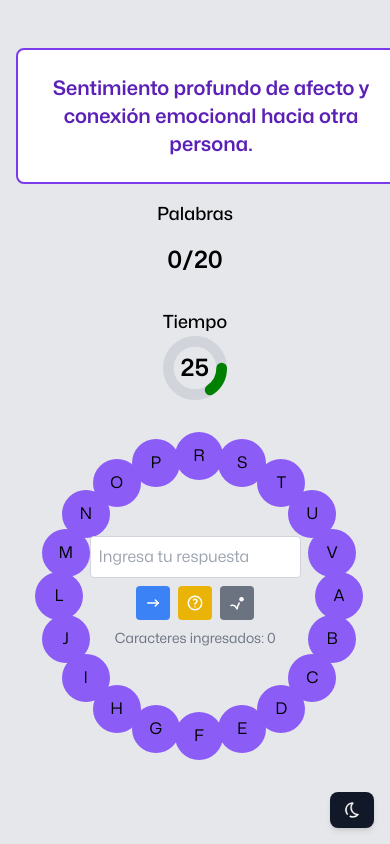
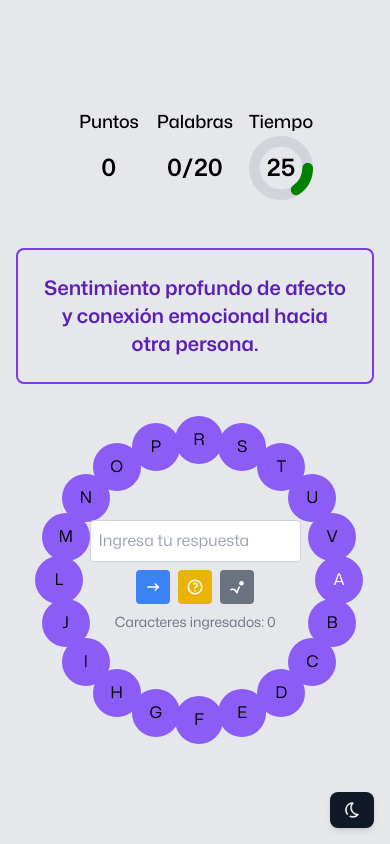
Before and after one commit to appcresi/cresi-play, a Next.js app: page /pasapalabras in a window 390 px wide. Built offline with nearby package versions, Linux system fonts and the light colour scheme; no server answers.

Commit message:
red incorrect

```diff
--- a/app/(routes)/pasapalabras/components/AlphabetCircle.tsx
+++ b/app/(routes)/pasapalabras/components/AlphabetCircle.tsx
@@ -4,11 +4,11 @@ interface AlphabetCircleProps {
   letters: string[];
   guessedLetters: Set<string>;
   passedLetters: Set<string>;
-  isIncorrect: boolean;
+  incorrectLetters: Set<string>;
   currentLetter: string;
 }
 
-const AlphabetCircle: React.FC<AlphabetCircleProps> = ({ letters, guessedLetters, passedLetters, isIncorrect, currentLetter }) => {
+const AlphabetCircle: React.FC<AlphabetCircleProps> = ({ letters, guessedLetters, passedLetters, incorrectLetters, currentLetter }) => {
   const radius = 140;
   const center = 128;
 
@@ -22,12 +22,16 @@ const AlphabetCircle: React.FC<AlphabetCircleProps> = ({ letters, guessedLetters
 
           const isGuessed = guessedLetters.has(letter);
           const isPassed = passedLetters.has(letter);
+          const isIncorrect = incorrectLetters.has(letter);
           const isCurrent = letter === currentLetter;
 
-          // Define the class names based on the conditions
+          // Aplicar el color basado en las condiciones
           const classNames = `absolute flex items-center justify-center w-12 h-12 rounded-full transition-colors duration-300
-            ${isGuessed ? 'bg-green-500 text-white' : isPassed ? 'bg-gray-500 text-white' : 'bg-violet-500'}
-            ${isCurrent && isIncorrect ? 'bg-red-500 text-white' : ''}`;
+            ${isGuessed ? 'bg-green-500 text-white' :
+              isPassed ? 'bg-gray-500 text-white' :
+              isIncorrect ? 'bg-red-500 text-white' :
+              'bg-violet-500'}
+            ${isCurrent ? 'text-white' : ''}`;
 
           return (
             <div
--- a/app/(routes)/pasapalabras/components/DefinitionDisplay.tsx
+++ b/app/(routes)/pasapalabras/components/DefinitionDisplay.tsx
@@ -4,7 +4,7 @@ interface DefinitionDisplayProps {
 
 const DefinitionDisplay: React.FC<DefinitionDisplayProps> = ({ definition }) => {
   return (
-    <div className="text-center bg-white  p-6 border-2 border-violet-600 rounded-lg mt-4">
+    <div className="flex flex-col items-center">
       <p className="text-xl font-semibold text-violet-800 break-words">{definition}</p>
     </div>
 
--- a/app/(routes)/pasapalabras/components/ScoreCounter.tsx
+++ b/app/(routes)/pasapalabras/components/ScoreCounter.tsx
@@ -9,7 +9,9 @@ const ScoreCounter: React.FC<ScoreCounterProps> = ({ score }) => {
     <div className="flex flex-col items-center">
       <p className="font-medium text-lg">Puntos</p>
       <div className="relative w-16 h-16 flex items-center justify-center">
-        <p className='flex items-center justify-center absolute inset-0 text-2xl font-semibold'>{score}</p>
+        <div className='flex items-center justify-center absolute inset-0 text-2xl font-semibold'>
+          {score}
+        </div>
       </div>
     </div>
   );
--- a/app/(routes)/pasapalabras/components/Wordgame.tsx
+++ b/app/(routes)/pasapalabras/components/Wordgame.tsx
@@ -55,7 +55,11 @@ const Home = () => {
     resetTimer(); // Reset timer when moving to next letter
   };
 
+  const [incorrectLetters, setIncorrectLetters] = useState<Set<string>>(new Set());
+
+// Modificar handleSubmit para actualizar incorrectLetters en caso de error
 const handleSubmit = (value: string) => {
+  if (!currentWord) return;
   if (currentWord && value.toLowerCase() === currentWord.palabra.toLowerCase()) {
     setGuessedLetters((prev) => new Set(prev).add(currentWord.palabra.charAt(0)));
     setScore((prev) => prev + 1);
@@ -63,16 +67,20 @@ const Home = () => {
     moveToNextLetter();
   } else {
     toast.error('Incorrecto. Intenta de nuevo.');
+    setIncorrectLetters((prev) => new Set(prev).add(currentWord.palabra.charAt(0)));
     setIsIncorrect(true);
+
     // Mueve a la siguiente letra después de un breve retraso
     setTimeout(() => {
       moveToNextLetter();
     }, 1000); // Espera 1 segundo antes de mover a la siguiente letra
   }
+
   if (progress + 1 === maxWords) {
     handleGameEnd();
   }
 };
+
 
   const handlePass = () => {
     const currentLetter = letters[currentLetterIndex];
@@ -101,13 +109,14 @@ const Home = () => {
 
   const resetGame = () => {
     setCurrentLetterIndex(0);
-    setGuessedLetters(new Set());
-    setPassedLetters(new Set());
+    setGuessedLetters(new Set()); // Limpia las letras adivinadas
+    setPassedLetters(new Set());  // Limpia las letras pasadas
+    setIncorrectLetters(new Set()); // Limpia las letras incorrectas
     setScore(0);
     setProgress(0);
     setIsIncorrect(false);
     setUsedWords([]);
-    resetTimer(); // Reset timer when resetting the game
+    resetTimer(); // Reinicia el temporizador
   };
 
   const toggleNightMode = () => {
@@ -143,7 +152,7 @@ const Home = () => {
 
   return (
     <main className={`px-4 min-h-screen flex flex-col justify-center ${isNightMode ? 'bg-gray-800 text-white' : 'bg-gray-200 text-black'} gap-8`}>
-      <div className="flex flex-col lg:flex-row gap-4 items-center justify-center">
+      <div className="flex flex-row gap-4 items-center justify-center">
         <ScoreCounter score={score} />
         <ProgressBar progress={progress} total={maxWords} />
         {/* Timer Display */}
@@ -175,7 +184,7 @@ const Home = () => {
         </div>
       </div>
 
-      <div className="fixed w-full top-8 lg:static text-center">
+      <div className="text-center p-6 border-2 border-violet-600 rounded-lg mt-4">
         {currentWord && <DefinitionDisplay definition={currentWord.definicion} />}
       </div>
 
@@ -185,9 +194,10 @@ const Home = () => {
           letters={letters}
           guessedLetters={guessedLetters}
           passedLetters={passedLetters}
-            isIncorrect={isIncorrect}
+          incorrectLetters={incorrectLetters}
           currentLetter={letters[currentLetterIndex]}
         />
+
           <div className="absolute inset-0 flex justify-center items-center">
             {currentWord && <InputField onSubmit={handleSubmit} onPass={handlePass} onHelp={handleHelp} />}
           </div>
```
Also changed, not shown: app/(routes)/pasapalabras/components/InputField.tsx (indentation only). Lines whose indentation alone changed are shown as unchanged.
